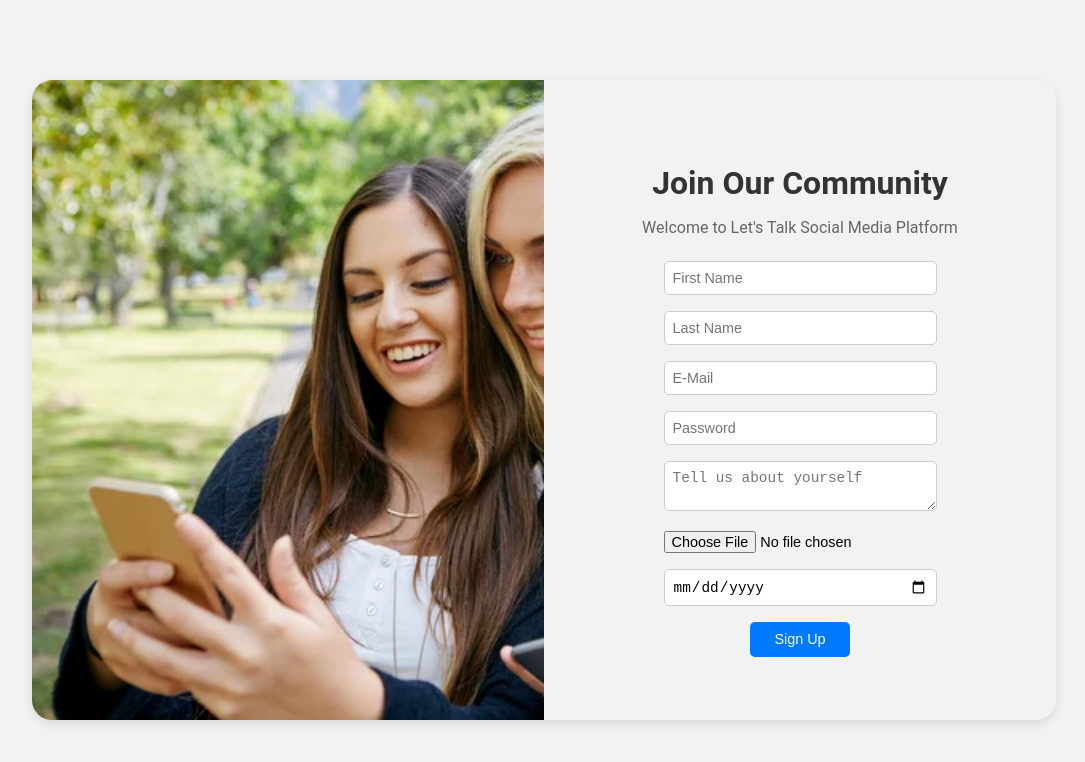
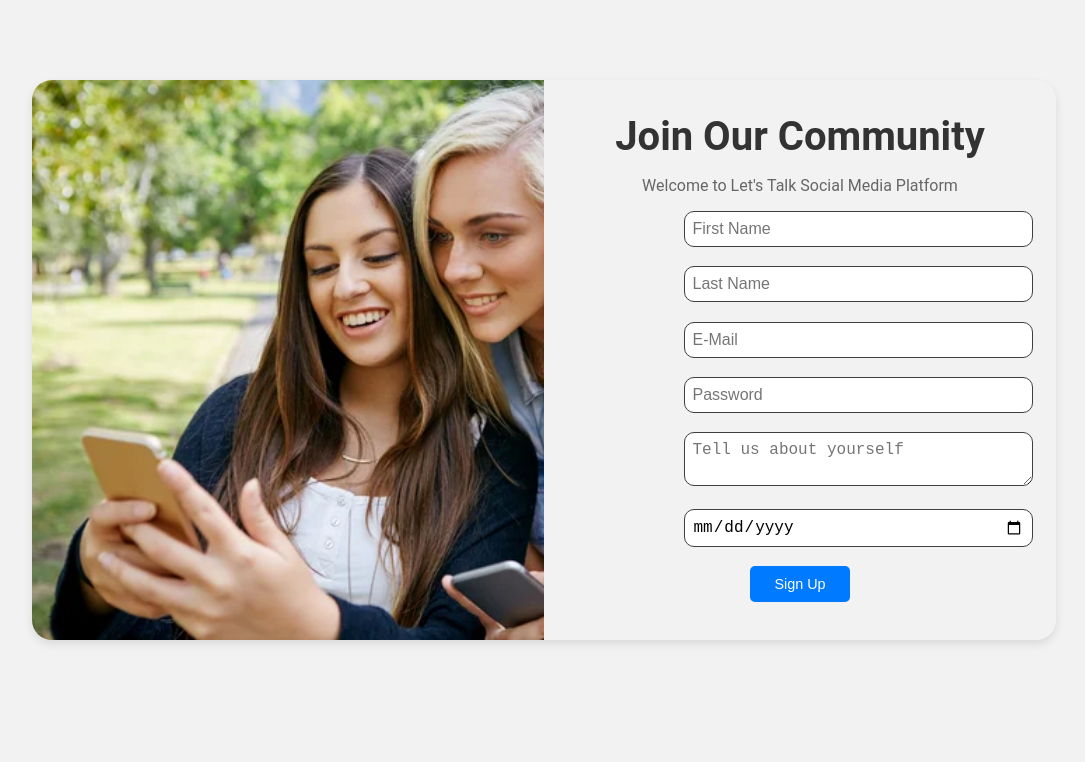
Before and after one commit to Mouinbhm/SocialMedia_MERN_App, a React (Create React App) app in the folder frontend/: page /register in a window 1280 px wide. Shown: the top 762 px of the page, without its empty margins (96-1181 px from the left). Built offline with nearby package versions, Linux system fonts and the light colour scheme.

Commit message:
Register form validation

```diff
--- a/frontend/src/App.css
+++ b/frontend/src/App.css
@@ -7,14 +7,14 @@ body {
   width: 100%;
   padding: 0;
   margin: 0;
-  font-family: 'Roboto', sans-serif;
+  font-family: "Roboto", sans-serif;
   background-color: #f2f2f2;
 }
 
 .register {
   margin: 10vh auto;
   width: 80vw;
-  height: 80vh;
+  height: 70vh;
   overflow: hidden;
   border-radius: 20px;
   box-shadow: 0 4px 10px rgba(0, 0, 0, 0.1);
@@ -36,18 +36,19 @@ body {
   flex-direction: column;
   justify-content: center;
   align-items: center;
+
+  height: calc(100% - 2rem);
 }
 
 .register-content h1 {
   color: #333;
-  font-size: 2rem; /* Réduction de la taille de la police */
+  font-size: 2.5rem; /* Réduction de la taille de la police */
   margin-bottom: 1rem; /* Réduction de la marge inférieure */
 }
 
 .register-content p {
   color: #666;
-  font-size: 1rem; /* Réduction de la taille de la police */
-  margin-bottom: 1.5rem; /* Réduction de la marge inférieure */
+  font-size: 1rem;
 }
 
 .form-group {
@@ -59,16 +60,19 @@ input[type="email"],
 input[type="password"],
 textarea,
 input[type="date"] {
-  width: 100%;
+  width: 150%;
   padding: 0.5rem; /* Réduction de la taille du padding */
-  font-size: 0.9rem; /* Réduction de la taille de la police */
-  border: 1px solid #ccc;
-  border-radius: 5px;
+  font-size: 1rem; /* Réduction de la taille de la police */
+  border: 1px solid #433e3e;
+  border-radius: 10px;
+  margin-right: 150%; /* Centrer horizontalement */
 }
 
 input[type="file"] {
   font-size: 0.9rem; /* Réduction de la taille de la police */
   border: none;
+  align-items: center;
+  display: flex;
 }
 
 button.signup {
@@ -85,3 +89,19 @@ button.signup {
 button.signup:hover {
   background-color: #0056b3;
 }
+
+.error {
+  color: #fe7621;
+  font-size: 0.9rem;
+  margin-top: 0.2rem;
+  display: flex;
+  align-items: center;
+}
+
+.error-icon {
+  margin-right: 0.5rem;
+}
+
+.error-text {
+  font-weight: bold;
+}
--- a/frontend/src/pages/register.js
+++ b/frontend/src/pages/register.js
@@ -10,19 +10,39 @@ const Register = () => {
   const [bio, setBio] = useState("");
   const [birthdate, setBirthdate] = useState("");
   const [picture, setPicture] = useState("");
+  const [errors, setErrors] = useState({
+    firstName: "",
+    lastName: "",
+    email: "",
+    password: "",
+    bio: "",
+    birthdate: "",
+  });
+
+  const formValidation = () => {
+    let localErrors = { ...errors };
+
+    if (!firstname) {
+      localErrors.firstName = "Firstname is required";
+    }
+    if (!lastname) {
+      localErrors.lastName = "Lastname is required";
+    }
+    if (!email) {
+      localErrors.email = "Email is required";
+    } else if (!/\S+@\S+\.\S+/.test(email)) {
+      localErrors.email = "Invalid email format";
+    }
+    if (!password || password.length < 8) {
+      localErrors.password = "Password is required (min 8 characters)";
+    }
+    setErrors(localErrors);
+    return Object.values(localErrors).every((error) => error === "");
+  };
 
   const register = async (e) => {
     e.preventDefault();
-    console.log("form submited");
-    console.log(
-      "form data",
-      firstname,
-      lastname,
-      email,
-      password,
-      bio,
-      birthdate
-    );
+    if (!formValidation()) return;
 
     const data = {
       firstname: firstname,
@@ -46,7 +66,7 @@ const Register = () => {
       setBio("");
     } catch (err) {
       console.log(err);
-      toast.error("failed while signup!");
+      toast.error("Failed while signing up!");
     }
   };
 
@@ -69,6 +89,7 @@ const Register = () => {
               onChange={(e) => setFirstname(e.target.value)}
               placeholder="First Name"
             />
+            <div className="error">{errors.firstName}</div>
           </div>
 
           <div className="form-group">
@@ -78,6 +99,7 @@ const Register = () => {
               onChange={(e) => setLastname(e.target.value)}
               placeholder="Last Name"
             />
+            <div className="error">{errors.lastName}</div>
           </div>
 
           <div className="form-group">
@@ -87,6 +109,7 @@ const Register = () => {
               onChange={(e) => setEmail(e.target.value)}
               placeholder="E-Mail"
             />
+            <div className="error">{errors.email}</div>
           </div>
 
           <div className="form-group">
@@ -96,6 +119,7 @@ const Register = () => {
               onChange={(e) => setPassword(e.target.value)}
               placeholder="Password"
             />
+            <div className="error">{errors.password}</div>
           </div>
 
           <div className="form-group">
@@ -104,11 +128,10 @@ const Register = () => {
               onChange={(e) => setBio(e.target.value)}
               placeholder="Tell us about yourself"
             ></textarea>
+            <div className="error">{errors.bio}</div>
           </div>
 
-          <div className="form-group">
-            <input type="file" />
-          </div>
+
 
           <div className="form-group">
             <input
@@ -117,11 +140,11 @@ const Register = () => {
               onChange={(e) => setBirthdate(e.target.value)}
               placeholder="Birthdate"
             />
+            <div className="error">{errors.birthdate}</div>
           </div>
 
           <button className="btn signup" type="submit">
-            {" "}
-            Sign Up{" "}
+            Sign Up
           </button>
         </form>
       </div>
```
